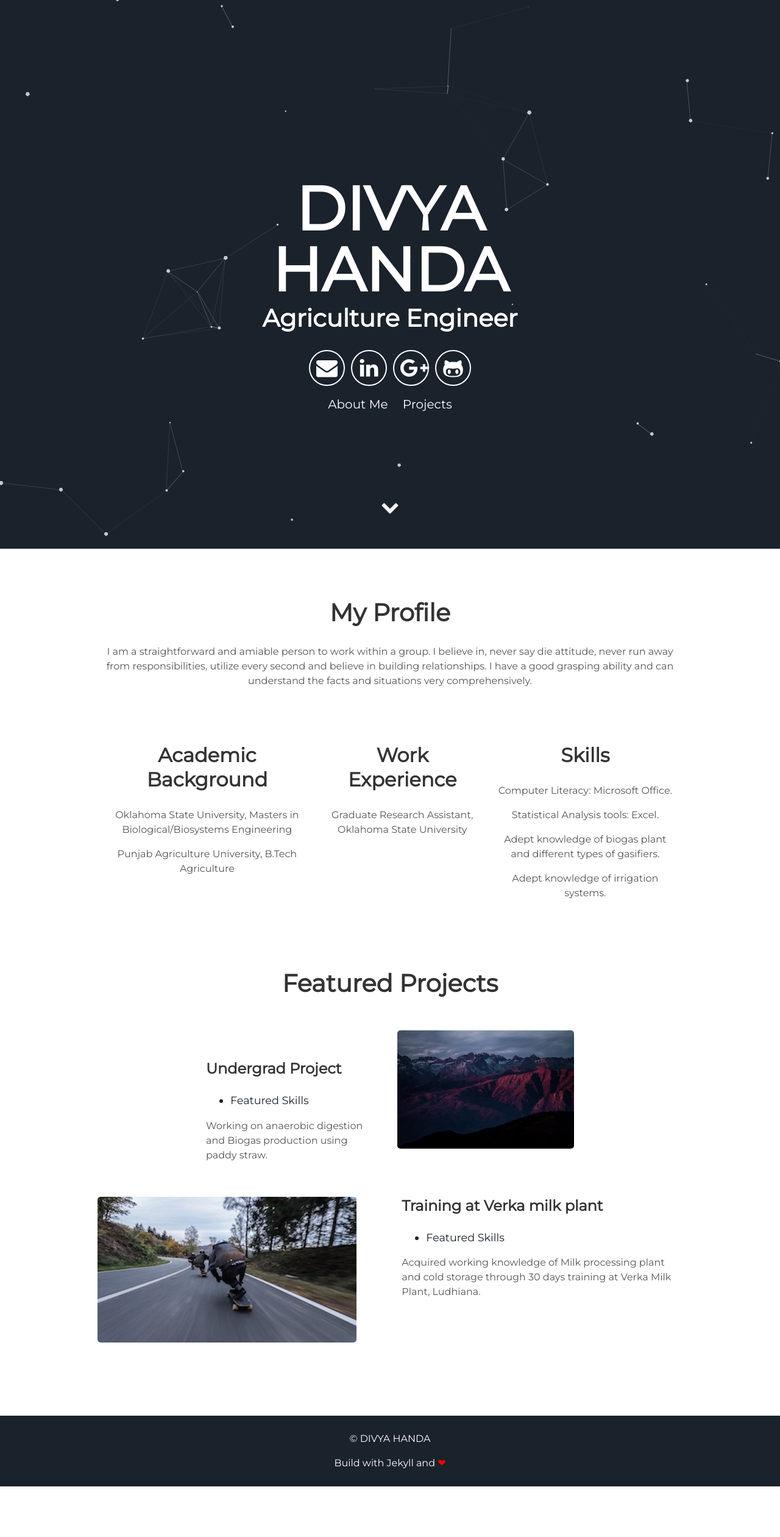
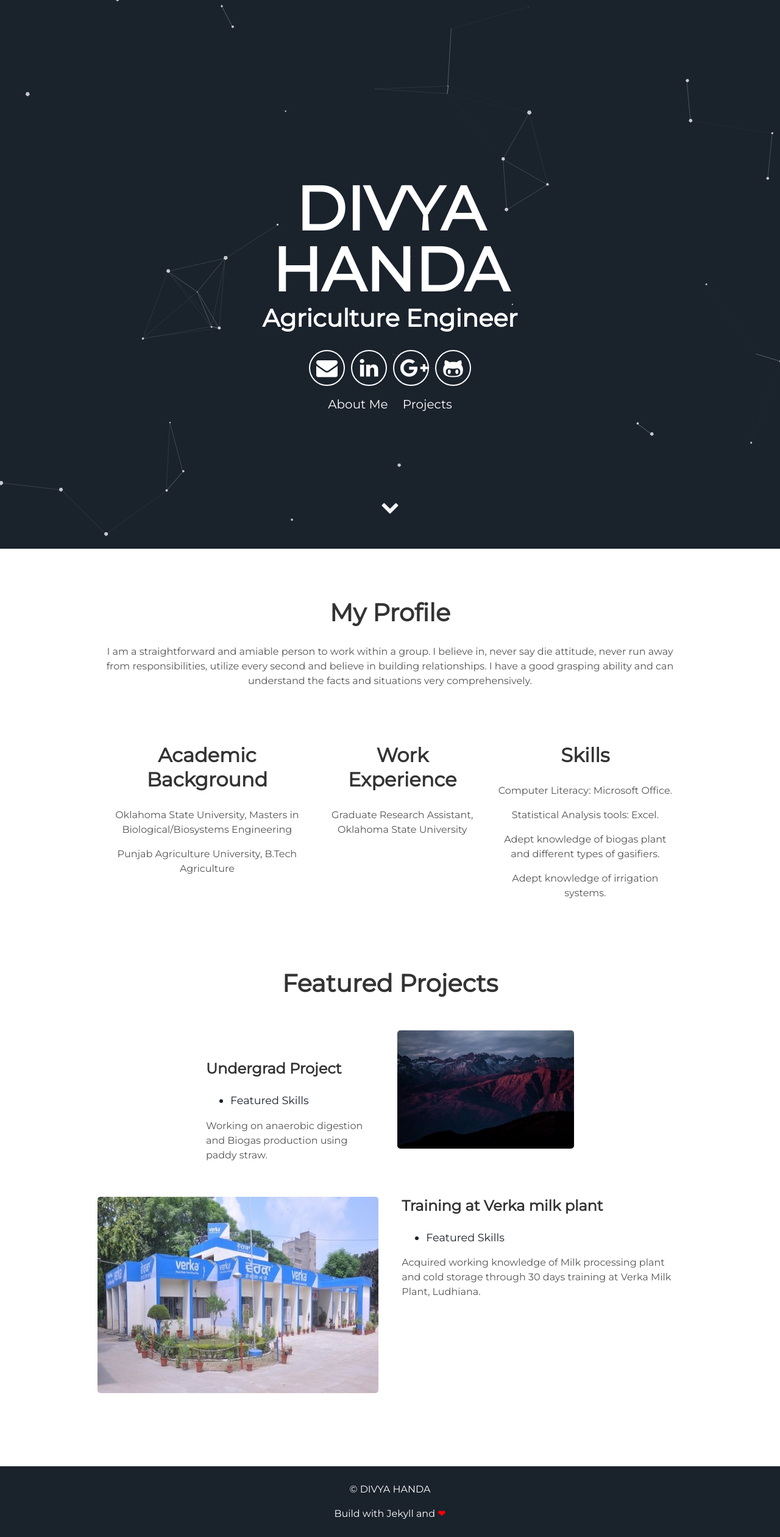
Before and after one commit to abhinavhanda21/dh, a Jekyll site: the page built from index.html, in a window 1280 px wide. Shown: the whole page at 61% size. Built offline with Jekyll 4.4.1, drawn with Linux system fonts in a browser that asks for light colours; before the commit the page ends 2438 px from its top, so only the background shows below that.

Commit message:
Update projects.html

```diff
--- a/_includes/projects.html
+++ b/_includes/projects.html
@@ -15,7 +15,7 @@
 </div>
 <div class="user-projects">
   <div class="images-left">
-    <img alt="mountains" src="{{ "/assets/img/skate.jpg" | prepend: site.baseurl }}" />
+    <img alt="mountains" src="{{ "/assets/img/verka.jpg" | prepend: site.baseurl }}" />
   </div>
   <div class="contents-right">
     <h3> Training at Verka milk plant </h3>
```
